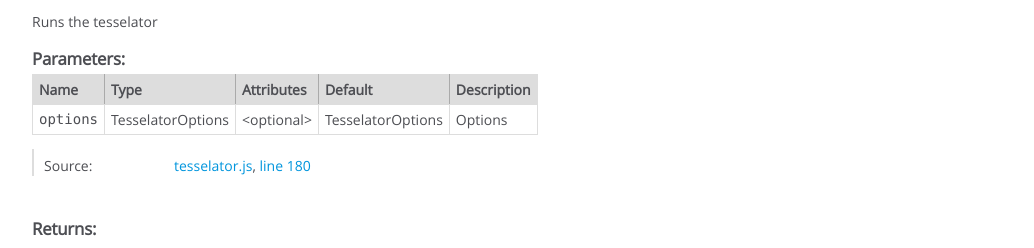
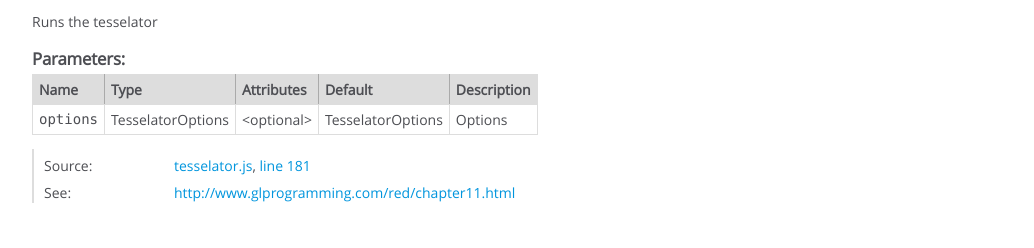
Before and after one commit to floorplanner/polygon-tools, a website: page docs/module-tesselator.html in a window 1280 px wide. Shown: the part 211-459 px from the top of the page, without its empty margins (0-1034 px from the left). Drawn offline with Linux system fonts and the light colour scheme.

Commit message:
updating docs

```diff
--- a/docs/module-tesselator.html
+++ b/docs/module-tesselator.html
@@ -181,12 +181,19 @@
 
     <dt class="tag-source">Source:</dt>
     <dd class="tag-source"><ul class="dummy"><li>
-        <a href="tesselator.js.html">tesselator.js</a>, <a href="tesselator.js.html#line180">line 180</a>
+        <a href="tesselator.js.html">tesselator.js</a>, <a href="tesselator.js.html#line181">line 181</a>
     </li></ul></dd>
 
 
 
 
+
+    <dt class="tag-see">See:</dt>
+    <dd class="tag-see">
+        <ul>
+            <li><a href="http://www.glprogramming.com/red/chapter11.html">http://www.glprogramming.com/red/chapter11.html</a></li>
+        </ul>
+    </dd>
 
 
 
@@ -615,7 +622,7 @@
 <br class="clear">
 
 <footer>
-    Documentation generated by <a href="https://github.com/jsdoc3/jsdoc">JSDoc 3.4.3</a> on Wed Apr 26 2017 15:59:42 GMT+0200 (W. Europe Daylight Time)
+    Documentation generated by <a href="https://github.com/jsdoc3/jsdoc">JSDoc 3.4.3</a> on Wed Apr 26 2017 19:31:13 GMT+0200 (W. Europe Daylight Time)
 </footer>
 
 <script> prettyPrint(); </script>
--- a/package.json
+++ b/package.json
@@ -37,6 +37,7 @@
     "prepublish": "babel src --out-dir lib",
     "test": "mocha -c",
     "build": "gulp build",
+    "deploy": "gulp deploy",
     "docs": "jsdoc --readme README.md -r src -d docs -c jsdoc/jsdoc.conf"
   },
   "license": "UNLICENSED"
--- a/src/tesselator.js
+++ b/src/tesselator.js
@@ -172,6 +172,7 @@ function to_triangles (data) {
 
 /**
  * Runs the tesselator
+ * @see http://www.glprogramming.com/red/chapter11.html
  *
  * @param {TesselatorOptions} [options=TesselatorOptions] Options
  *
```
Also changed, not shown: docs/index.html (+2 -1 lines), docs/module-polygon.html (+1 -1 lines), docs/module-vec.html (+1 -1 lines), docs/polygon.js.html (+1 -1 lines), docs/tesselator.js.html (+2 -1 lines), docs/vec.js.html (+1 -1 lines), README.md.
